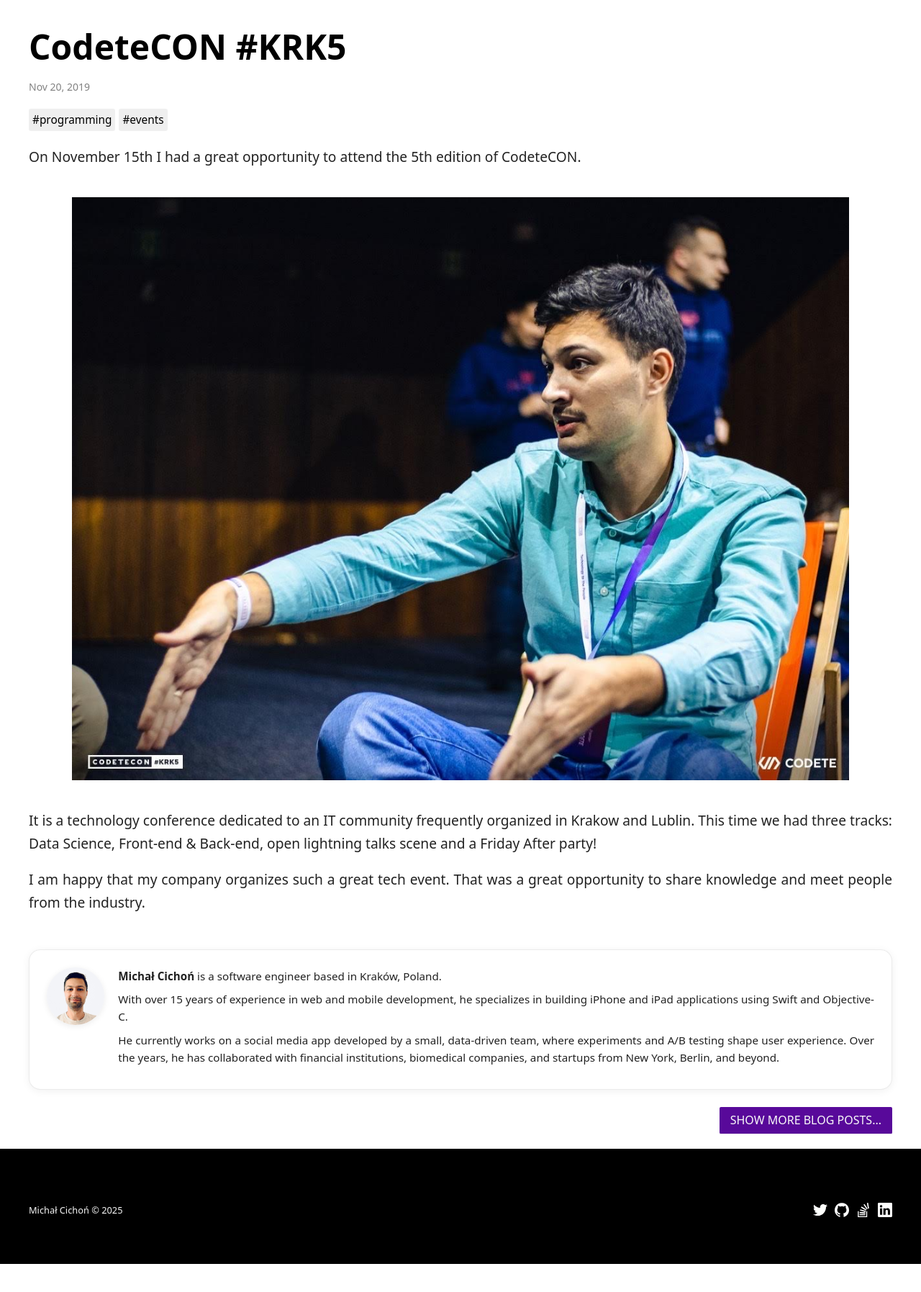
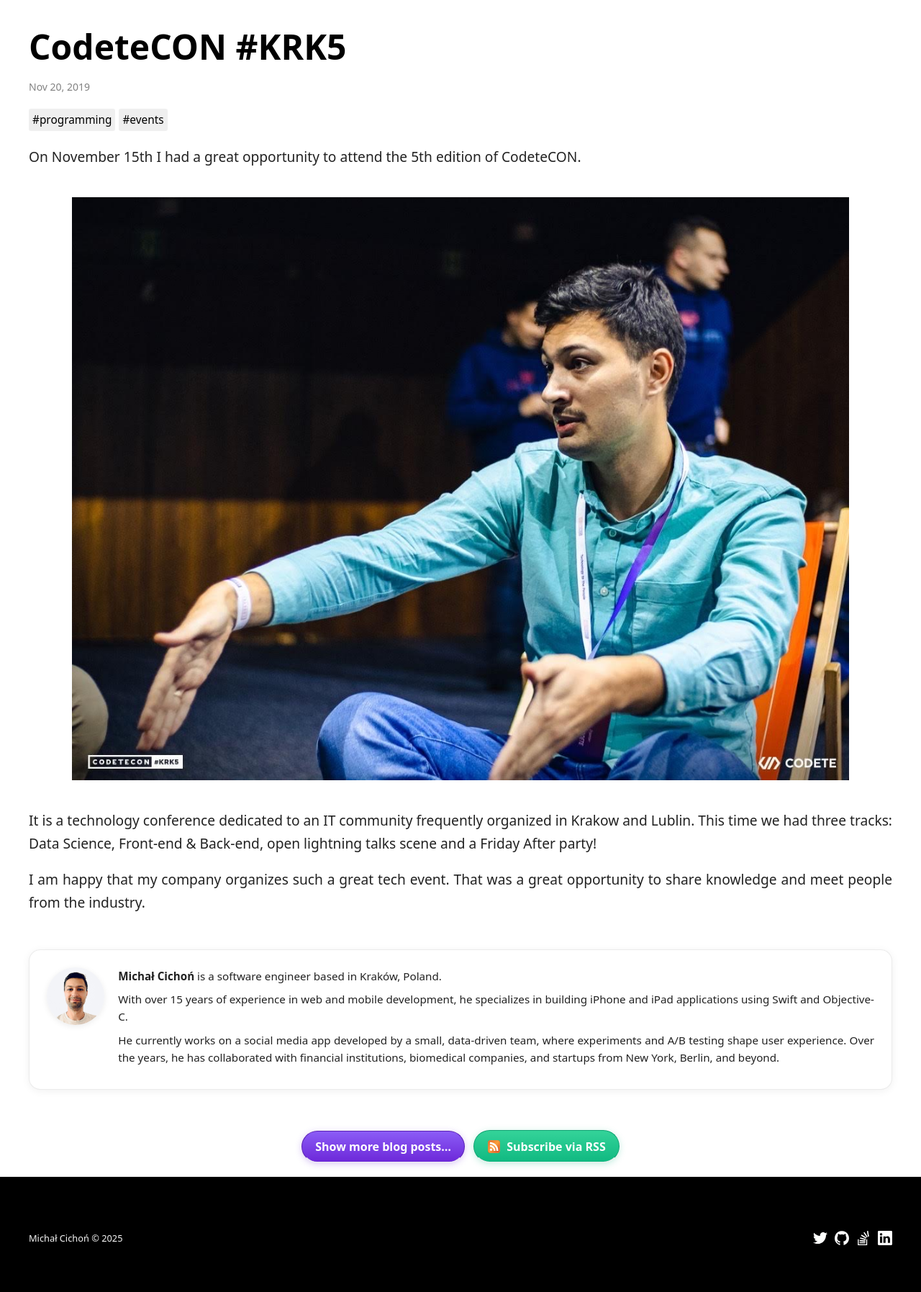
Before and after one commit to michalcichon/michalcichon.github.io, a Jekyll site: the page built from _posts/2019-11-20-codetecon-conference-in-krakow.md, in a window 1280 px wide, cut to the strip 204-1999 px from the top of the page. Shown: the whole strip at 72% size. Built offline with Jekyll 4.4.1, drawn with Linux system fonts in a browser that asks for light colours; comment, search, counter and statistics services are not loaded; before the commit the page ends 1960 px from its top, so only the background shows below that.

Commit message:
new buttons

```diff
--- a/_layouts/post.html
+++ b/_layouts/post.html
@@ -43,6 +43,21 @@ layout: default
 
 </article>
 
-<div class="bigger-navigation-button">
-  <a href="{{site.baseurl}}/blog/#show_more">Show more blog posts...</a>
+<div class="post-footer-actions">
+  <div class="show-more-button">
+    <a class="btn btn--purple" href="{{ site.baseurl }}/blog/#show_more">
+      Show more blog posts…
+    </a>
+  </div>
+
+  <div class="rss-button">
+    <a class="btn btn--solid" href="/feed.xml"
+       data-event="subscribe_click"
+       data-section="blog_index"
+       data-element="rss"
+       data-position="bottom_button">
+      <img src="/img/feed-icon.svg" alt="" class="btn__icon" width="18" height="18" loading="lazy" decoding="async">
+      Subscribe via RSS
+    </a>
+  </div>
 </div>
--- a/css/main.css
+++ b/css/main.css
@@ -1474,65 +1474,156 @@ p.lead { margin-top: 0; color: var(--card-muted); }
   }
 }
 
-/* === RSS BUTTON === */
-
-.rss-button {
-  display: inline-block;
-}
-
-.rss-button a {
-  display: inline-flex;
-  align-items: center;
-  gap: .55rem;
-
-  padding: .8rem 1.15rem;
-  border-radius: 999px;
-  text-decoration: none;
-  font-weight: 600;
-  line-height: 1;
+/* === layout kontenera – obok siebie === */
+.post-footer-actions{
+  display:flex;
+  gap:.75rem;
+  align-items:center;
+  justify-content:center;   /* lub: flex-start / space-between */
+  flex-wrap:wrap;            /* pozwól zawijać na bardzo wąskich ekranach */
+  margin-top:2rem;
+}
+
+/* === wspólna baza dla obu przycisków === */
+.show-more-button a,
+.rss-button a,
+.btn{
+  --btn-radius: 999px;
+  --btn-pad-y: .8rem;
+  --btn-pad-x: 1.15rem;
+
+  display:inline-flex;
+  align-items:center;
+  gap:.55rem;
+
+  padding: var(--btn-pad-y) var(--btn-pad-x);
+  border-radius: var(--btn-radius);
+  font-weight:600;
+  line-height:1;
+  text-decoration:none;
+  transition: transform .15s ease, box-shadow .15s ease, background-color .15s ease, border-color .15s ease;
+}
+
+/* stałe rozmiaru ikonki */
+.btn__icon{
+  width:1.1em; height:1.1em; display:block; flex-shrink:0;
+}
+
+/* wariant „solid” (RSS) */
+.btn--solid{
   background: linear-gradient(180deg, #34d399, #10b981);
-  color: #083b2b;
-  border: 1px solid #0ea371;
-  box-shadow: 0 2px 10px rgba(16, 185, 129, 0.25);
-  transition: transform .15s ease, box-shadow .15s ease;
-}
-
-.rss-button a:hover {
+  color:#083b2b;
+  border:1px solid #0ea371;
+  box-shadow:0 2px 10px rgba(16,185,129,.25);
+}
+.btn--solid:hover{
   transform: translateY(-1px);
-  box-shadow: 0 6px 18px rgba(16, 185, 129, 0.35);
-}
-.rss-button a:active {
-  transform: translateY(0);
-  box-shadow: 0 3px 10px rgba(16, 185, 129, 0.3);
-}
-
-.rss-button a:focus-visible {
-  outline: 2px solid #064e3b;
+  box-shadow:0 6px 18px rgba(16,185,129,.35);
+}
+.btn--solid:active{ transform:none; box-shadow:0 3px 10px rgba(16,185,129,.3); }
+.btn--solid:focus-visible{ outline:2px solid #064e3b; outline-offset:3px; }
+
+/* wariant „ghost” (Show more) – spójny kontur */
+.btn--ghost{
+  background: transparent;
+  color: var(--card-fg, #111);
+  border:1px solid var(--card-border, rgba(0,0,0,.12));
+  box-shadow:0 2px 10px rgba(0,0,0,.06);
+}
+.btn--ghost:hover{
+  transform: translateY(-1px);
+  background: rgba(0,0,0,.03);
+}
+.btn--ghost:active{ transform:none; }
+.btn--ghost:focus-visible{ outline:2px solid currentColor; outline-offset:3px; }
+
+/* DARK MODE */
+@media (prefers-color-scheme: dark){
+  .btn--solid{
+    background: linear-gradient(180deg, #0f6b4d, #0b5b43);
+    color:#e6fff6;
+    border-color:#0aa176;
+    box-shadow:0 2px 12px rgba(0,0,0,.5);
+  }
+  .btn--solid:hover{ box-shadow:0 8px 22px rgba(0,0,0,.6); }
+
+  .btn--ghost{
+    color: var(--card-fg, #eaeaea);
+    border-color: var(--card-border, rgba(255,255,255,.12));
+    background: rgba(255,255,255,.03);
+  }
+  .btn--ghost:hover{
+    background: rgba(255,255,255,.06);
+  }
+}
+
+/* opcjonalnie: na bardzo wąskich ekranach pełna szerokość */
+@media (max-width: 420px){
+  .post-footer-actions{ justify-content:stretch; }
+  .post-footer-actions > *{ flex:1 1 100%; }
+  .post-footer-actions a{ justify-content:center; width:100%; }
+}
+
+/* reduced motion */
+@media (prefers-reduced-motion: reduce){
+  .btn{ transition:none; }
+}
+
+/* Wymuś biały tekst w przyciskach (nadpisuje style linków z posta) */
+.post-footer-actions .btn,
+.post-footer-actions .btn:link,
+.post-footer-actions .btn:visited,
+.post-footer-actions .btn:hover,
+.post-footer-actions .btn:active,
+.post-footer-actions .btn:focus {
+  color: #fff !important;
+  text-decoration: none !important;
+}
+
+/* Dla wariantu „ghost” zapewnij ciemniejsze tło, żeby biały był czytelny */
+.post-footer-actions .btn--ghost {
+  background: rgba(0,0,0,0.6);
+  border-color: rgba(255,255,255,0.35);
+}
+@media (prefers-color-scheme: dark) {
+  .post-footer-actions .btn--ghost {
+    background: rgba(255,255,255,0.08);
+    border-color: rgba(255,255,255,0.25);
+  }
+}
+
+/* --- Purple gradient variant --- */
+.btn--purple{
+  background: linear-gradient(180deg, #8b5cf6, #6d28d9); /* light mode */
+  border: 1px solid #5b21b6;
+  box-shadow: 0 2px 10px rgba(109, 40, 217, 0.25);
+  color: #fff; /* i tak masz wymuszone w kontenerze, ale zostawiam dla pewności */
+}
+
+.btn--purple:hover{
+  transform: translateY(-1px);
+  box-shadow: 0 6px 18px rgba(109, 40, 217, 0.35);
+  filter: saturate(1.05);
+}
+
+.btn--purple:active{
+  transform: none;
+  box-shadow: 0 3px 10px rgba(109, 40, 217, 0.30);
+}
+
+.btn--purple:focus-visible{
+  outline: 2px solid #4c1d95; /* ciemny fiolet pod WCAG */
   outline-offset: 3px;
 }
 
-.rss-icon {
-  display: block;
-  width: 1.1em;
-  height: 1.1em;
-  flex-shrink: 0;
-}
-
-/* DARK MODE */
-@media (prefers-color-scheme: dark) {
-  .rss-button a {
-    background: linear-gradient(180deg, #0f6b4d, #0b5b43);
-    border-color: #0aa176;
-    color: #e6fff6;
+/* Dark mode – ciemniejsze odcienie, nadal „fioletowe” */
+@media (prefers-color-scheme: dark){
+  .btn--purple{
+    background: linear-gradient(180deg, #5b21b6, #3b0ea4);
+    border-color: #2e0b86;
     box-shadow: 0 2px 12px rgba(0,0,0,.5);
   }
-  .rss-icon {
-    filter: brightness(1.2);
-  }
-}
-
-/* MOBILE */
-@media (max-width: 520px) {
-  .rss-button { display: block; }
-  .rss-button a { justify-content: center; width: 100%; }
-}
+  .btn--purple:hover{
+    box-shadow: 0 8px 22px rgba(0,0,0,.6);
+  }
+}
--- a/index.html
+++ b/index.html
@@ -36,14 +36,16 @@ layout: default
     {% endfor %}
   </ul>
 
+  <div class="post-footer-actions">
     <div class="rss-button">
-    <a href="/feed.xml"
+      <a class="btn btn--solid" href="/feed.xml"
         data-event="subscribe_click"
         data-section="blog_index"
         data-element="rss"
         data-position="bottom_button">
-      <img src="/img/feed-icon.svg" alt="" class="rss-icon" width="18" height="18" loading="lazy" decoding="async">
+        <img src="/img/feed-icon.svg" alt="" class="btn__icon" width="18" height="18" loading="lazy" decoding="async">
         Subscribe via RSS
       </a>
     </div>
   </div>
+</div>
```
Lines whose indentation alone changed are shown as unchanged.
